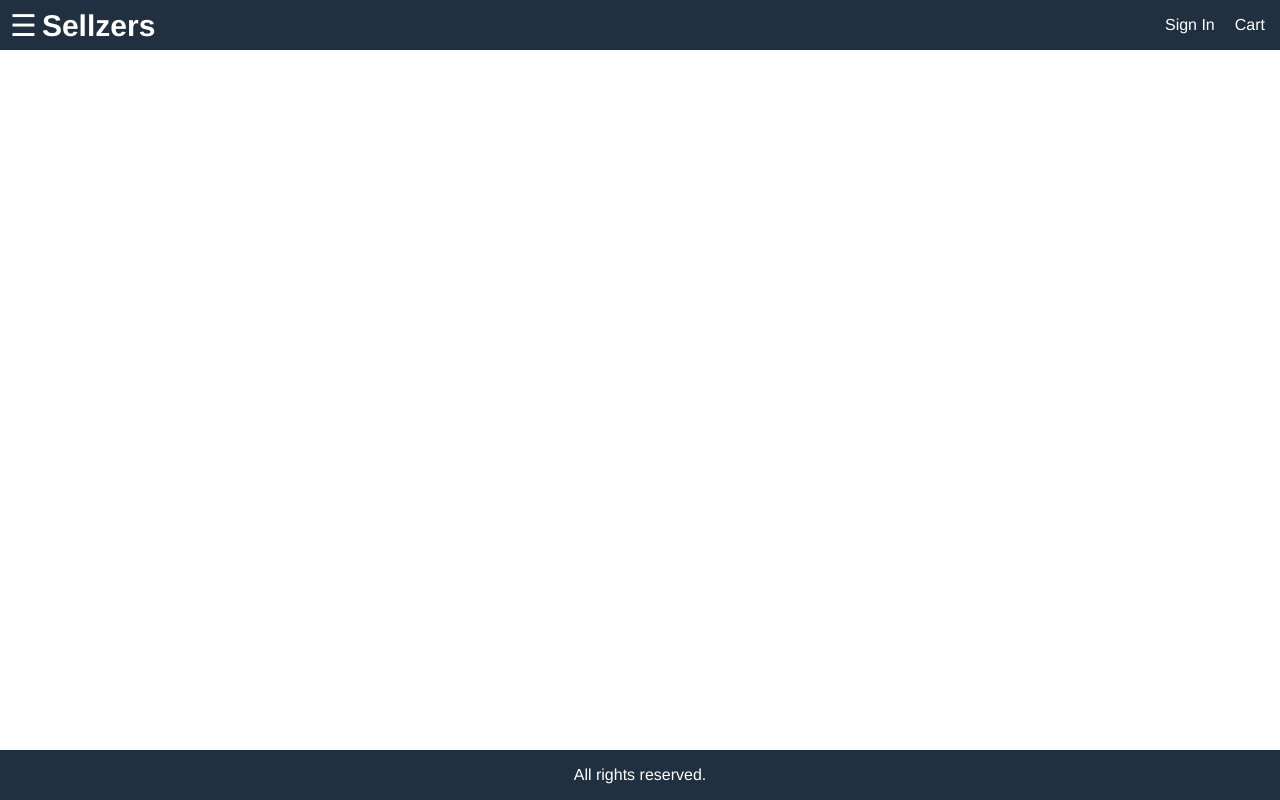
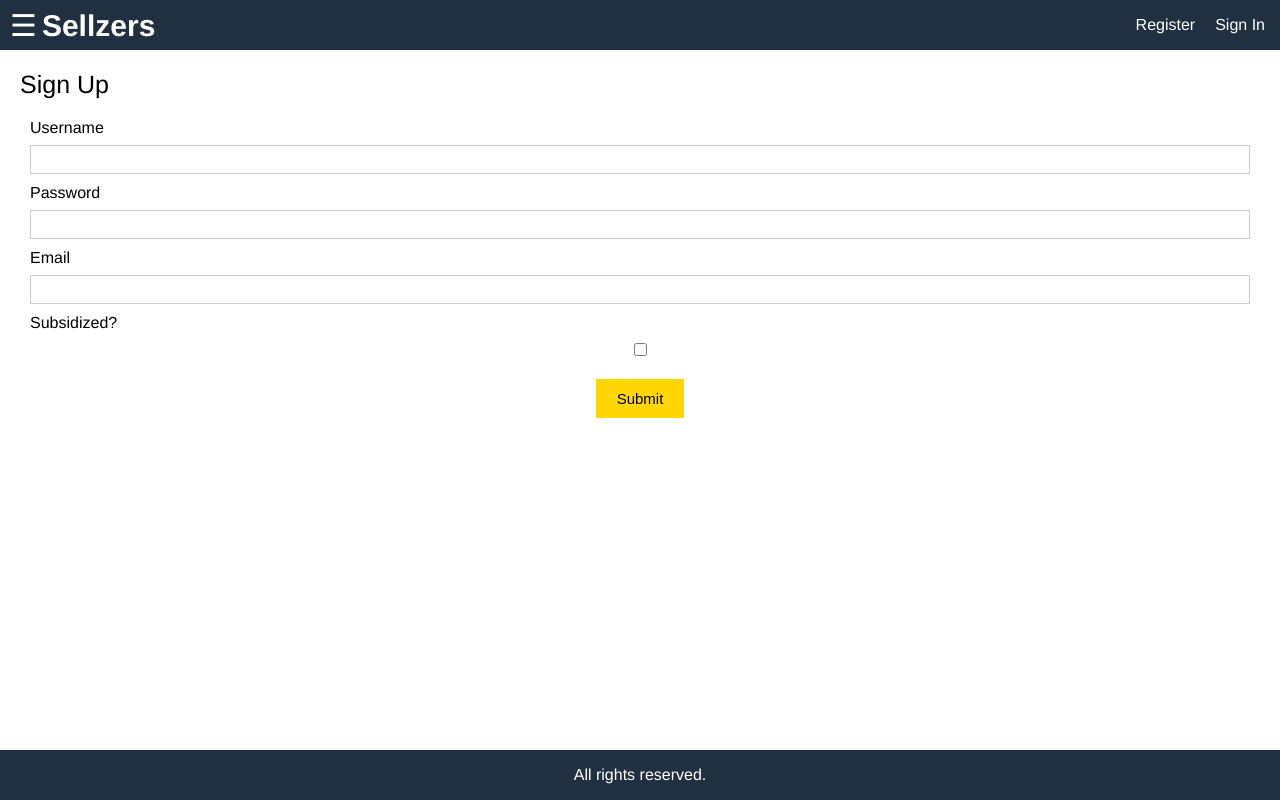
Before and after one commit to hudaabbas/sellzer_ecommerce_microservice, a React (Create React App) app in the folder webapp/: page /register in a window 1280 px wide. Built offline with nearby package versions, Linux system fonts and the light colour scheme.

Commit message:
Added register page
Register and login in page sometimes goes full screen, need to fix

```diff
--- a/webapp/src/App.js
+++ b/webapp/src/App.js
@@ -41,8 +41,10 @@ function App() {
 
                 <div className="header-links">
                     {/* <a href="signin">Sign In</a> */}
+                    <Link to="/register">Register</Link>
                     <Link to="/signin">Sign In</Link>
-                    <a href="cart.html">Cart</a>
+
+                    {/* <a href="cart.html">Cart</a> */}
                 </div>
             </header>
 
@@ -66,6 +68,7 @@ function App() {
                   <Route path="/product/:id" component={ProductScreen} />
                   <Route path="/" exact= {true} component={HomeScreen}/>
                   <Route path="/signin" component={SigninScreen}/>
+                  <Route path="/register" component={RegisterScreen} />
                   {/* <Route path="/signin" component={SigninScreen} />
                   <Route path="/register" component={RegisterScreen} /> */}
                    {/* Can put products from HomeScreen here */}
--- a/webapp/src/Screens/RegisterScreen.js
+++ b/webapp/src/Screens/RegisterScreen.js
@@ -1,91 +1,108 @@
 import React, { useEffect, useState } from 'react';
 import { Link } from 'react-router-dom';
 import { useSelector, useDispatch } from 'react-redux';
-// import { register } from '../actions/userActions';
+// import { signin } from '../Actions/userActions';
+import ReactDOM from "react-dom";
+import database from "../tmpUserInfo";
 
-function RegisterScreen(props) {
+function SigninScreen(){
+  // React States
+  const [errorMessages, setErrorMessages] = useState({});
+  const [isSubmitted, setIsSubmitted] = useState(false);
 
-  const [name, setName] = useState('');
-  const [email, setEmail] = useState('');
-  const [password, setPassword] = useState('');
-  const [rePassword, setRePassword] = useState('');
-  const userRegister = useSelector(state => state.userRegister);
-  const { loading, userInfo, error } = userRegister;
-  const dispatch = useDispatch();
+  // User Login info
 
-  const redirect = props.location.search ? props.location.search.split("=")[1] : '/';
-  useEffect(() => {
-    if (userInfo) {
-      props.history.push(redirect);
+  const errors = {
+    uname: "invalid username",
+    pass: "invalid password"
+  };
+
+  const handleSubmit = (event) => {
+    //Prevent page reload
+    // event.preventDefault();
+
+    var { uname, pass } = document.forms[0];
+
+    // Find user login info
+    const userData = database.find((user) => user.username === uname.value);
+
+    // Compare user info
+    if (userData) {
+      if (userData.password !== pass.value) {
+        // Invalid password
+        setErrorMessages({ name: "pass", message: errors.pass });
+      } else {
+        setIsSubmitted(true);
+      }
+    } else {
+      // Username not found
+      setErrorMessages({ name: "uname", message: errors.uname });
     }
-    return () => {
-      //
-    };
-  }, [userInfo]);
+  };
 
-  const submitHandler = (e) => {
-    e.preventDefault();
-    // dispatch(register(name, email, password));
-  }
-  return <div className="form">
-    <form onSubmit={submitHandler} >
-      <ul className="form-container">
-        <li>
-          <h2>Create Account</h2>
-        </li>
-        <li>
-          {loading && <div>Loading...</div>}
-          {error && <div>{error}</div>}
-        </li>
-        <li>
-          <label htmlFor="name">
-            Name
-          </label>
-          <input type="name" name="name" id="name" onChange={(e) => setName(e.target.value)}>
-          </input>
-        </li>
-        <li>
-          <label htmlFor="email">
-            Email
-          </label>
-          <input type="email" name="email" id="email" onChange={(e) => setEmail(e.target.value)}>
-          </input>
-        </li>
-        <li>
-          <label htmlFor="password">Password</label>
-          <input type="password" id="password" name="password" onChange={(e) => setPassword(e.target.value)}>
-          </input>
-        </li>
-        <li>
-          <label htmlFor="rePassword">Re-Enter Password</label>
-          <input type="password" id="rePassword" name="rePassword" onChange={(e) => setRePassword(e.target.value)}>
-          </input>
-        </li>
-        <li>
-          <label htmlFor="PaymentInfo">Enter Payment Information</label>
-          <input type="number" id="payment" name="rePassword" onChange={(e) => setRePassword(e.target.value)}>
-          </input>
-        </li>
-        <li>
-          <label htmlFor="subsudized">Subsidized?</label>
-          <input type="checkbox" id="subsidized" name="subsidized" onChange={(e) => setRePassword(e.target.value)}>
-          {/* <input type="radio" id="yes" name="subsidized" value="Yes">
-          <label for="yes">Yes</label><br>
-          <input type="radio" id="no" name="subsidized" value="No">
-          <label for="no">No</label><br></br> */}
-          </input>
-        </li>
-        <li>
-          <button type="submit" className="button primary">Register</button>
-        </li>
-        <li>
-          Already have an account?
-          <Link to={redirect === "/" ? "signin" : "signin?redirect=" + redirect} className="button secondary text-center" >Sign In</Link>
+  // Generate JSX code for error message
+  const renderErrorMessage = (name) =>
+    name === errorMessages.name && (
+      <div className="error">{errorMessages.message}</div>
+    );
 
-        </li>
+  // JSX code for login form
+  const renderForm = (
+    <div className="form">
+      <form onSubmit={handleSubmit}>
+        <div className="input-container">
+          <label>Username </label>
+          <input type="text" name="uname" required />
+          {renderErrorMessage("uname")}
+        </div>
+        <div className="input-container">
+          <label>Password </label>
+          <input type="password" name="pass" required />
+          {renderErrorMessage("pass")}
+        </div>
 
-      </ul>
-    </form>
-  </div>
+        <div className="input-container">
+          <label>Email</label>
+          <input type="text" name="uname" required />
+          {renderErrorMessage("uname")}
+        </div>
+         {/* <div className="input-container">
+          <label>Payment Information (Optional- Can get rid of it) </label>
+          <input type="number" name="pass" required />
+          /* {renderErrorMessage("pass")}
+        </div>  */}
+
+        <div className="input-container">
+          <label>Subsidized? </label>
+          <input type="checkbox" name="subsidized" required />
+          {/* {renderErrorMessage("pass")} */}
+        </div>
+        <div className="button-container">
+          <input type="submit" />
+        </div>
+        {/* <div className='back-2-result'>
+        <Link to="/">New to Sellzers?</Link>
+        </div> */}
+       {/* <Link to="/">Back to results</Link> <Link to="/"/> */}
+
+      </form>
+
+    </div>
+  );
+
+  return (
+    <div className="signin">
+      <div className="login-form">
+        <div className="title">Sign Up</div>
+        {isSubmitted ? <div>User is successfully registered</div> : renderForm}
+      </div>
+
+
+      </div>
+
+  );
 }
-export default RegisterScreen;
+
+const rootElement = document.getElementById("root");
+ReactDOM.render(<SigninScreen />, rootElement);
+export default SigninScreen;
--- a/webapp/src/index.css
+++ b/webapp/src/index.css
@@ -172,7 +172,7 @@ a:hover{
 }
 
 
-/*Login Form */
+/*Login, Register Form */
 .app {
   font-family: sans-serif;
   display: flex;
```
Also changed, not shown: webapp/src/Screens/SigninScreen.js (+1 -64 lines).
